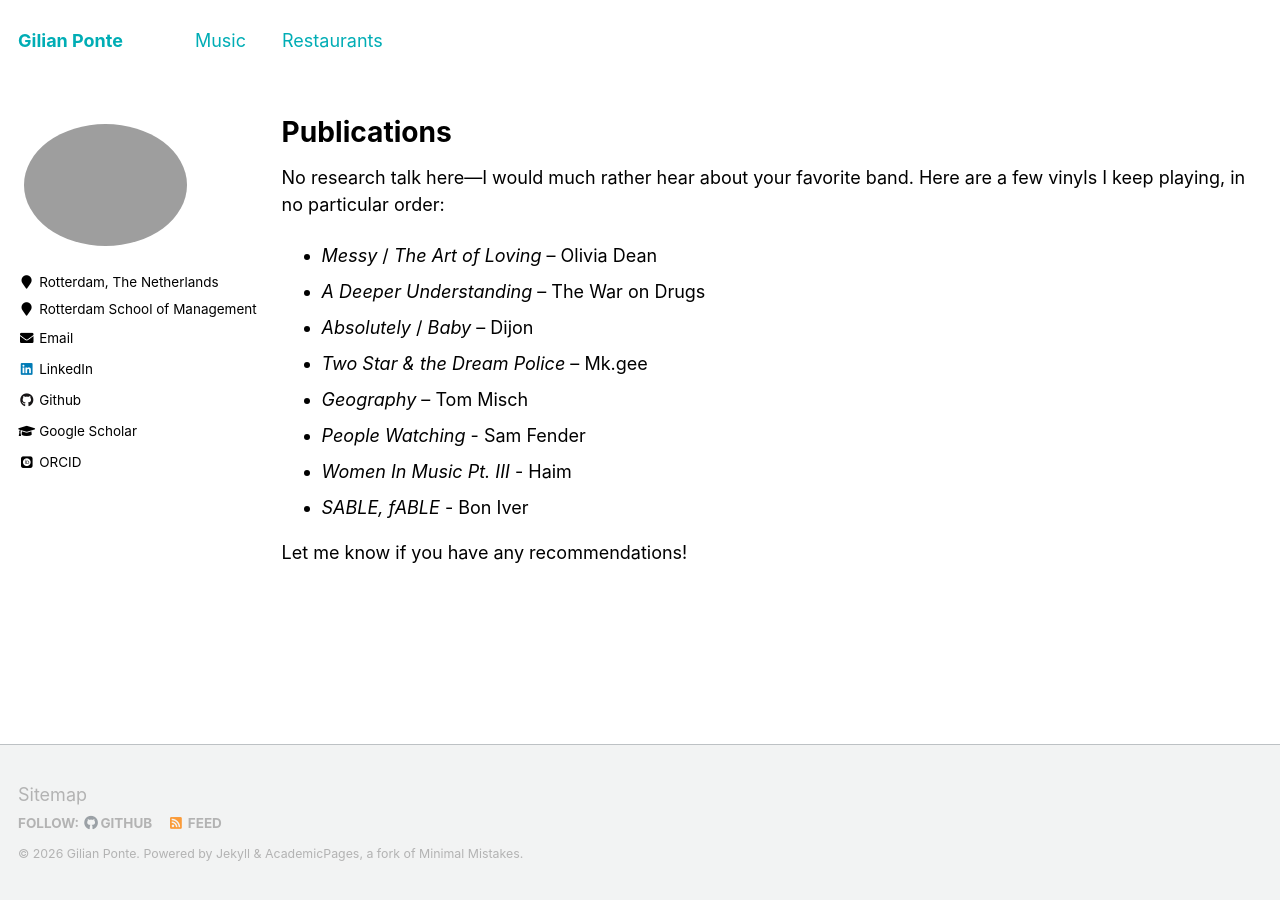
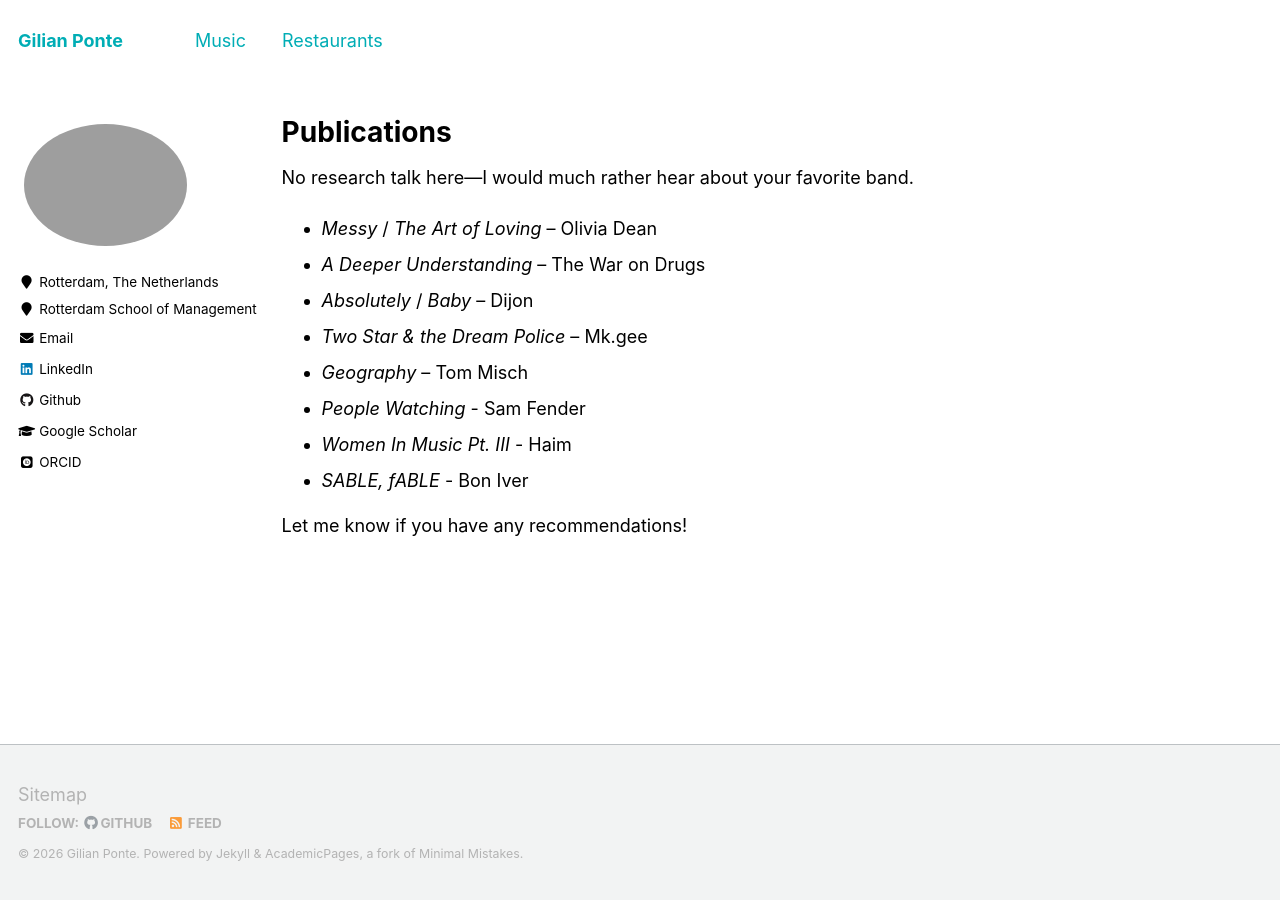
Before and after one commit to GilianPonte/gilianponte.github.io, a Jekyll site: the page built from _pages/publications.md, in a window 1280 px wide. Built offline with Jekyll 4.4.1, drawn with Linux system fonts in a browser that asks for light colours; some web fonts are replaced.

Commit message:
Update publications.md

```diff
--- a/_pages/publications.md
+++ b/_pages/publications.md
@@ -4,7 +4,7 @@ title: "Publications"
 permalink: /publications/
 author_profile: true
 ---
-No research talk here—I would much rather hear about your favorite band. Here are a few vinyls I keep playing, in no particular order:
+No research talk here—I would much rather hear about your favorite band.
 
 - *Messy* / *The Art of Loving* – Olivia Dean
 - *A Deeper Understanding* – The War on Drugs
```
